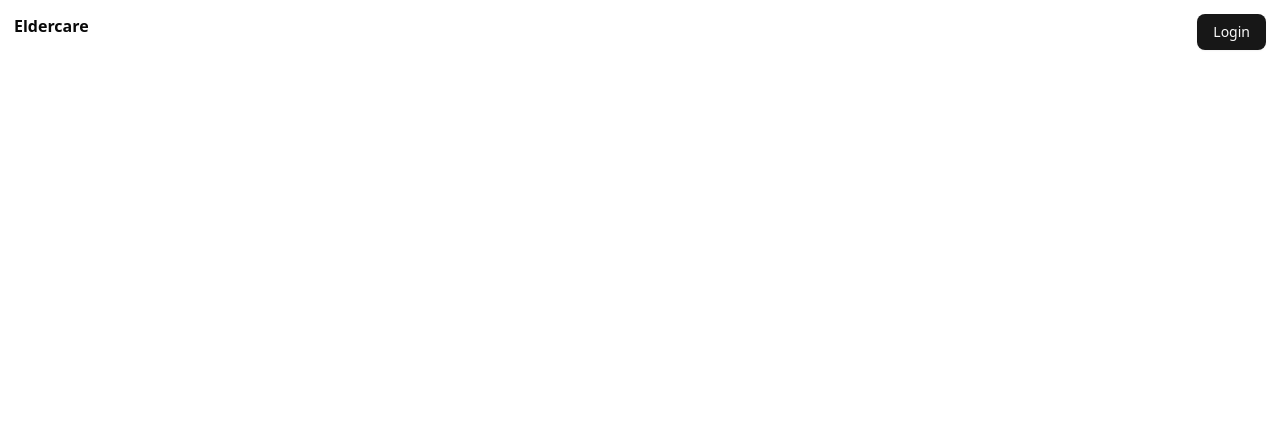
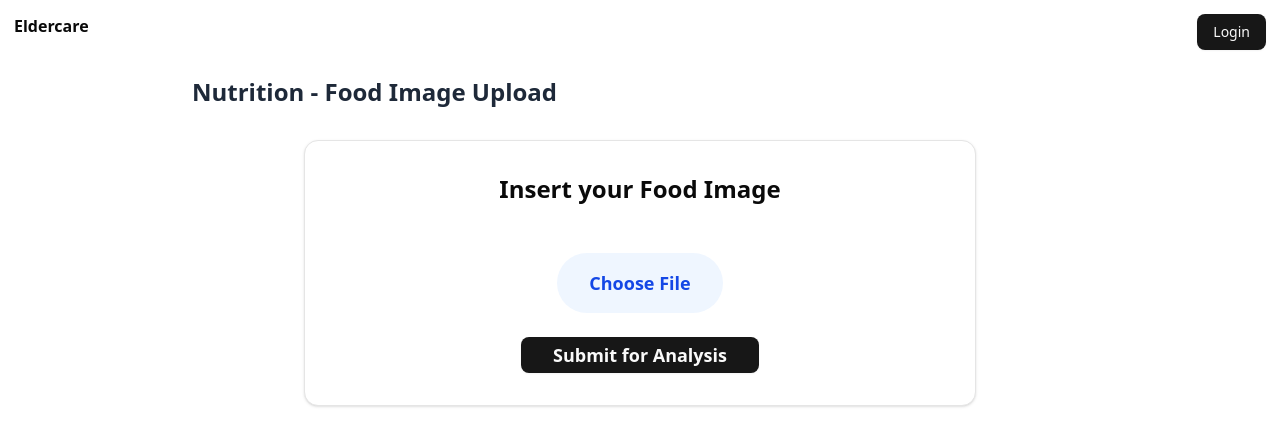
Before and after one commit to provsalt/BED2025Apr_P05_T1, a React (Vite) app in the folder frontend/: page /food-image-upload in a window 1280 px wide. Before the commit this address had no page. Shown: the top 446 px of the page. Built offline with nearby package versions, Linux system fonts and the light colour scheme.

Commit message:
feat(nutrition): Frontend of food image upload page

```diff
--- a/frontend/src/main.jsx
+++ b/frontend/src/main.jsx
@@ -7,6 +7,7 @@ import {Home} from "@/routes/Home.jsx";
 import {Navbar} from "@/components/navbar/navbar.jsx";
 import {AlertProvider} from "@/provider/AlertProvider.jsx";
 import {Login} from "@/routes/auth/login.jsx";
+import {FoodImageUpload} from "@/routes/nutrition/foodImageUpload.jsx";
 
 createRoot(document.getElementById('root')).render(
   <StrictMode>
@@ -19,6 +20,7 @@ createRoot(document.getElementById('root')).render(
               <Route path="/" element={<Home/>} />
               <Route path="/signup" element={<Signup/>} />
               <Route path="/login" element={<Login/>} />
+              <Route path="/food-image-upload/*" element={<FoodImageUpload/>} />
             </Routes>
           </div>
         </div>
--- /dev/null
+++ b/frontend/src/routes/nutrition/foodImageUpload.jsx
@@ -0,0 +1,106 @@
+import React, { useState } from "react";
+import {Button} from "@/components/ui/button.jsx";
+import {Card} from "@/components/ui/card.jsx";
+
+export const FoodImageUpload = () => {
+  const [selectedImage, setSelectedImage] = useState(null);
+  const [previewURL, setPreviewURL] = useState(null);
+  const [showError, setShowError] = useState(false);
+
+  const handleImageChange = (e) => {
+    const file = e.target.files[0];
+    if (file) {
+      setSelectedImage(file);
+      setPreviewURL(URL.createObjectURL(file));
+      setShowError(false);
+    }
+  };
+
+  const removeImage = () => {
+    setSelectedImage(null);
+    setPreviewURL(null);
+    setShowError(false);
+  };
+
+  const handleSubmit = async (e) => {
+    e.preventDefault();
+    if (!selectedImage) {
+      setShowError(true);
+      return;
+    }
+
+    const formData = new FormData();
+    formData.append("image", selectedImage);
+
+    try {
+      const res = await fetch("/api/analyze-food", {
+        method: "POST",
+        body: formData,
+      });
+      const data = await res.json();
+      console.log(data);
+    } catch (error) {
+      console.error("Error uploading image:", error);
+    }
+  };
+
+  return (
+    <div className="min-h-screen p-3">
+      <div className="max-w-4xl mx-auto">
+        <h1 className="text-2xl font-bold text-gray-800 mb-8">Nutrition - Food Image Upload</h1>
+
+        <Card className="p-8 max-w-2xl mx-auto bg-white space-y-6">
+          <h2 className="text-2xl font-bold text-center">Insert your Food Image</h2>
+
+          <div className="space-y-6">
+            <div className="relative flex justify-center">
+              <label className="block w-full text-center cursor-pointer">
+                <span className="inline-block px-8 py-4 bg-blue-50 text-blue-700 rounded-full font-semibold text-lg hover:bg-blue-100 transition-colors">
+                  Choose File
+                </span>
+                <input
+                  type="file"
+                  accept="image/*"
+                  onChange={handleImageChange}
+                  className="hidden"
+                />
+              </label>
+            </div>
+
+            {showError && (
+              <p className="text-red-500 text-sm text-center">No File Chosen</p>
+            )}
+
+            {previewURL && (
+              <div className="flex justify-center">
+                <div className="relative">
+                  <button
+                    onClick={removeImage}
+                    className="absolute -top-2 -right-2 bg-red-500 text-white rounded-full w-6 h-6 flex items-center justify-center hover:bg-red-600 transition-colors z-9"
+                    type="button"
+                  >
+                    x
+                  </button>
+                  <img
+                    src={previewURL}
+                    alt="Preview"
+                    className="max-w-full h-auto rounded-lg border border-gray-300 shadow-md"
+                  />
+                </div>
+              </div>
+            )}
+
+            <div className="flex justify-center">
+              <Button
+                onClick={handleSubmit}
+                className="px-8 py-3 text-lg font-semibold"
+              >
+                Submit for Analysis
+              </Button>
+            </div>
+          </div>
+        </Card>
+      </div>
+    </div>
+  );
+}
```
Also changed, not shown: 2 other files (tests, documents, lock files or other folders).
